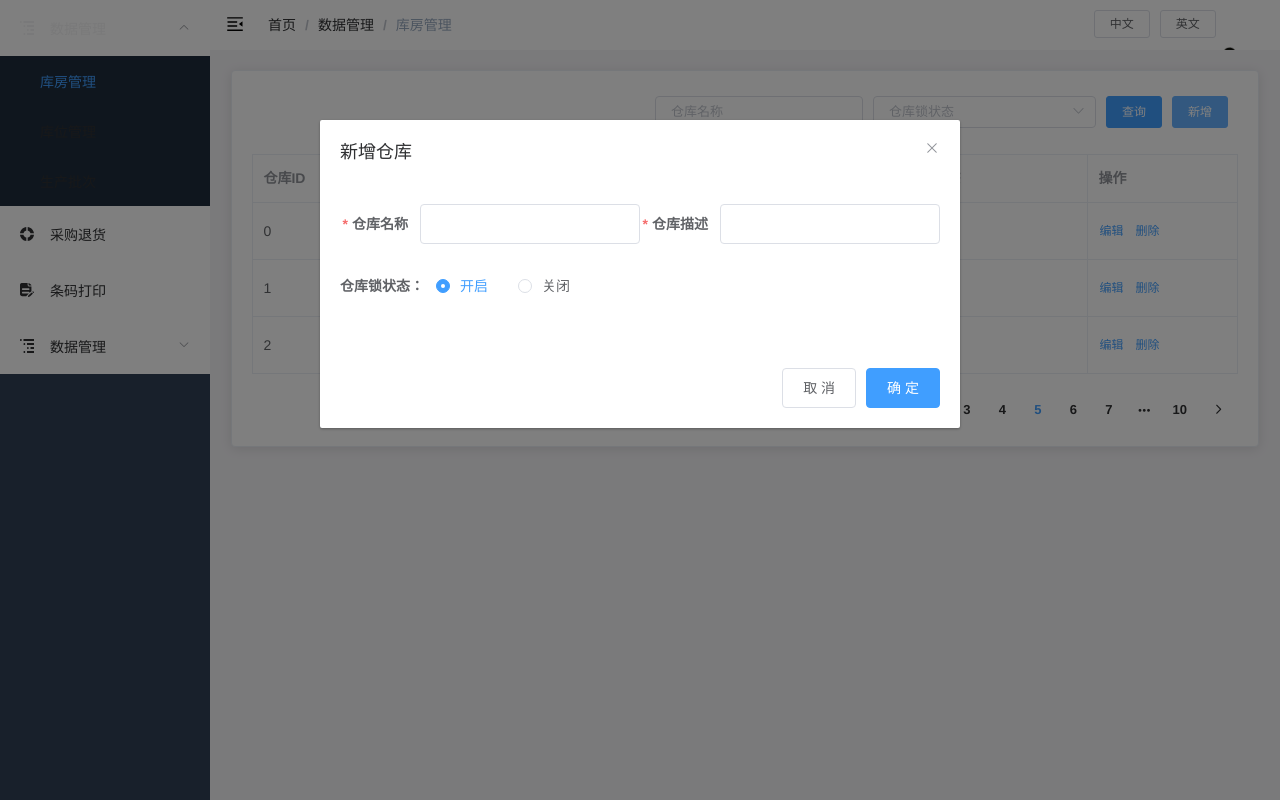
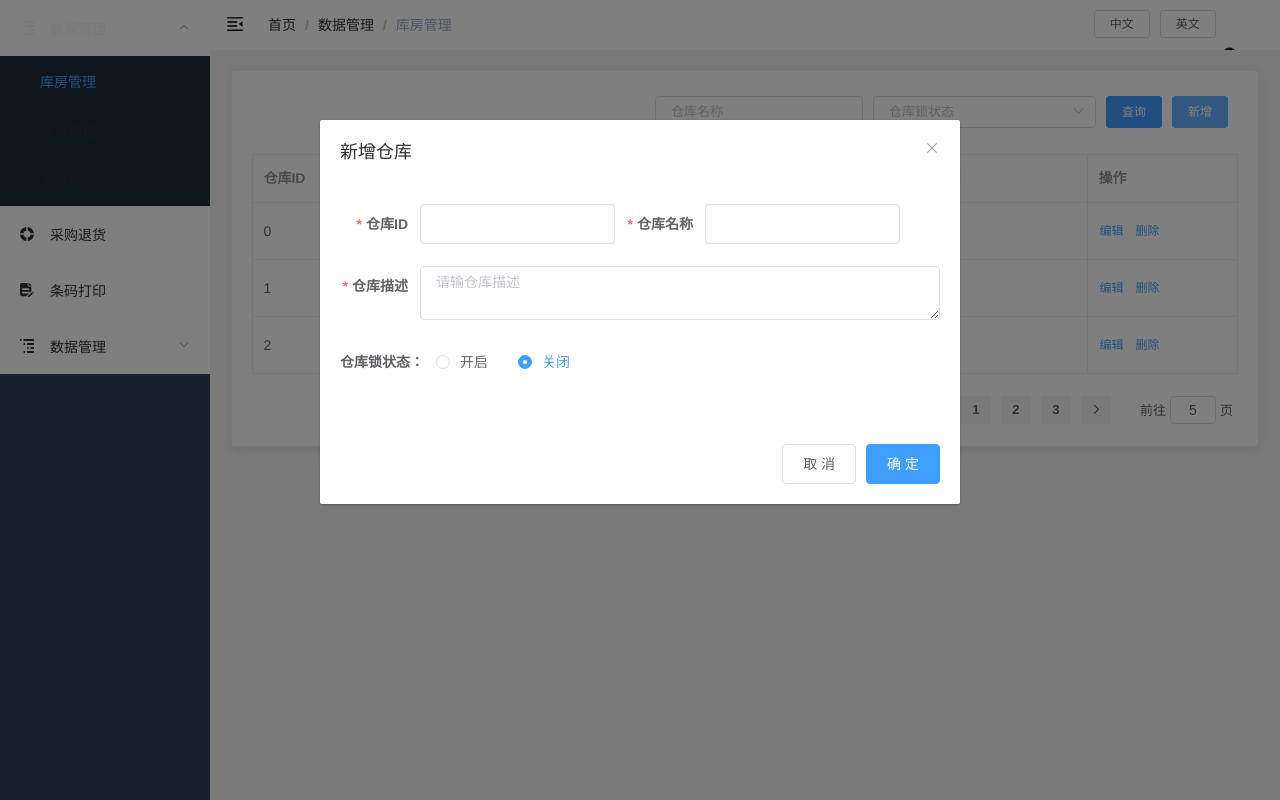
Before and after one commit to WhiteLierTo/wms, a Vue app: page /data-manager/warehouse-manager in a window 1280 px wide. Both pictures are taken after a click on the button "新增". Built offline with nearby package versions, Linux system fonts and the light colour scheme.

Commit message:
fix：login跳转

```diff
--- a/src/permission.js
+++ b/src/permission.js
@@ -19,7 +19,7 @@ router.beforeEach(async(to, from, next) => {
 
   // determine whether the user has logged in
   // const hasToken = getToken()
-  if (to.path === '/login') {
+  if (to.path === '/home') {
     next({ path: '/' })
   } else {
     next()
--- a/src/router/index.js
+++ b/src/router/index.js
@@ -31,6 +31,19 @@ export const constantRoutes = [{
                 import('@/views/home/index'),
     hidden: true,
     meta: { title: '首页', icon: 'home' }
+  }]
+},
+{
+  path: '/login',
+  component: Layout,
+  redirect: '/login',
+  children: [{
+    path: 'login',
+    name: 'login',
+    component: () =>
+                import('@/views/login/index'),
+    hidden: true,
+    meta: { title: '用户登录', icon: 'login' }
   }]
 },
 {
--- a/src/views/data-manager/warehouse-manager.vue
+++ b/src/views/data-manager/warehouse-manager.vue
@@ -62,14 +62,15 @@
           </el-table>
         </section>
         <el-pagination
+          background
           :current-page.sync="current"
           :page-sizes="[10, 20, 30, 40]"
           :page-size="10"
           @size-change="handleSizeChange"
-          layout="sizes, prev, pager, next"
+          layout="total, sizes, prev, pager, next, jumper"
           @current-change="handleCurrentChange"
           style="float: right;margin:20px 0px 20px 0px"
-          :total="100"
+          :total="30"
         />
       </el-card>
     </div>
@@ -79,7 +80,19 @@
       <el-dialog title="新增仓库" :visible.sync="add">
         <el-form :model="addData" class="demo-ruleForm">
           <el-row>
-            <el-col :span="12">
+            <el-col :span="11">
+              <el-form-item
+                prop="wid"
+                label="仓库ID"
+                :label-width="formLabelWidth"
+                :rules="[
+                  { required: true, message: '仓库ID不能为空'}
+                ]"
+              >
+                <el-input v-model="addData.wid" autocomplete="off" />
+              </el-form-item>
+            </el-col>
+            <el-col  style="margin-left:10px" :span="11">
               <el-form-item
                 prop="warehouseName"
                 label="仓库名称"
@@ -91,7 +104,8 @@
                 <el-input v-model="addData.warehouseName" autocomplete="off" />
               </el-form-item>
             </el-col>
-            <el-col :span="12">
+          </el-row>
+          <div>
             <el-form-item
               prop="description"
               label="仓库描述"
@@ -100,15 +114,19 @@
                   { required: true, message: '仓库描述不能为空'}
                 ]"
             >
-                <el-input v-model.number="addData.description" autocomplete="off" />
+              <el-input
+                type="textarea"
+                :autosize="{ minRows: 2, maxRows: 4}"
+                placeholder="请输仓库描述"
+                v-model="addData.description"
+              ></el-input>
             </el-form-item>
-            </el-col>
-          </el-row>
+          </div>
           <el-row>
             <el-col :span="12">
               <el-form-item label="仓库锁状态：" prop="region">
-                <el-radio v-model="addData.warehouseLock" label="1" checked>开启</el-radio>
-                <el-radio v-model="addData.warehouseLock" label="0">关闭</el-radio>
+                <el-radio v-model="addData.warehouseLock" label="1">开启</el-radio>
+                <el-radio v-model="addData.warehouseLock" label="0" checked>关闭</el-radio>
               </el-form-item>
             </el-col>
           </el-row>
@@ -126,7 +144,19 @@
       <el-dialog title="编辑仓库" :visible.sync="edit">
         <el-form :model="editData" class="demo-ruleForm">
           <el-row>
-            <el-col :span="12">
+           <el-col :span="11">
+              <el-form-item
+                prop="wid"
+                label="仓库ID"
+                :label-width="formLabelWidth"
+                :rules="[
+                  { required: true, message: '仓库ID不能为空'},
+                ]"
+              >
+                <el-input disabled v-model="editData.wid" autocomplete="off" />
+              </el-form-item>
+            </el-col>
+            <el-col style="margin-left:10px" :span="11">
               <el-form-item
                 prop="warehouseName"
                 label="仓库名称"
@@ -138,19 +168,22 @@
                 <el-input v-model="editData.warehouseName" autocomplete="off" />
               </el-form-item>
             </el-col>
-            <el-col :span="12">
+          </el-row>
             <el-form-item
               prop="description"
               label="仓库描述"
               :label-width="formLabelWidth"
               :rules="[
-                  { required: true, message: '仓库数量不能为空'},
+                  { required: true, message: '仓库描述不能为空'}
                 ]"
             >
-                <el-input v-model="editData.description" autocomplete="off" />
+              <el-input
+                type="textarea"
+                :autosize="{ minRows: 2, maxRows: 4}"
+                placeholder="请输仓库描述"
+                v-model="editData.description"
+              ></el-input>
             </el-form-item>
-            </el-col>
-          </el-row>
           <el-row>
             <el-col :span="12">
               <el-form-item label="仓库锁状态：" prop="region">
@@ -172,35 +205,36 @@
 
 <script>
 export default {
-  name: 'warehouse',
+  name: "warehouse",
   data() {
     return {
       current: 5,
       options: [
         {
           // 仓库状态查询
-          value: '1',
-          label: '开启'
+          value: "1",
+          label: "开启"
         },
         {
-          value: '0',
-          label: '关闭'
+          value: "0",
+          label: "关闭"
         }
       ],
       add: false,
       edit: false,
-      formLabelWidth: '80px',
+      formLabelWidth: "80px",
       addData: {
         // 新增数据
-        warehouseName: '',
-        description: '',
-        warehouseLock: '1'
+        wid: "",
+        warehouseName: "",
+        description: "",
+        warehouseLock: "0"
       },
       editData: {},
       page: {
         // 查询条件
-        warehouseLock: '',
-        warehouseName: '',
+        warehouseLock: "",
+        warehouseName: "",
         total: 40,
         page: 1
       },
@@ -208,82 +242,82 @@ export default {
         // 列表数据
         {
           wid: 0,
-          warehouseName: '恒温仓库',
-          description: '温度为15-20摄氏度',
-          warehouseLock: '1'
+          warehouseName: "恒温仓库",
+          description: "温度为15-20摄氏度",
+          warehouseLock: "1"
         },
         {
           wid: 1,
-          warehouseName: '低温仓库',
-          description: '温度为零下15-20摄氏度',
-          warehouseLock: '1'
+          warehouseName: "低温仓库",
+          description: "温度为零下15-20摄氏度",
+          warehouseLock: "1"
         },
         {
           wid: 2,
-          warehouseName: '高温仓库',
-          description: '温度为零下40-60摄氏度',
-          warehouseLock: '0'
+          warehouseName: "高温仓库",
+          description: "温度为零下40-60摄氏度",
+          warehouseLock: "0"
         }
       ]
-    }
+    };
   },
   methods: {
     handleSizeChange(val) {
-      console.log(`每页 ${val} 条`)
+      console.log(`每页 ${val} 条`);
     },
     handleCurrentChange(val) {
-      console.log(`当前页: ${val}`)
+      console.log(`当前页: ${val}`);
     },
     editHandleClick(e) {
-      this.edit = true
-      this.editData = e
+      this.edit = true;
+      this.editData = e;
     },
     deleteHandleClick() {
-      this.$confirm('此操作将永久删除该仓库, 是否继续?', '提示', {
-        confirmButtonText: '确定',
-        cancelButtonText: '取消',
-        type: 'warning'
+      this.$confirm("此操作将永久删除该仓库, 是否继续?", "提示", {
+        confirmButtonText: "确定",
+        cancelButtonText: "取消",
+        type: "warning"
       })
-        .then(async() => {
+        .then(async () => {
           this.$message({
-            type: 'success',
-            message: '删除成功!'
+            type: "success",
+            message: "删除成功!"
+          });
         })
-        })
-        .catch(() => {})
+        .catch(() => {});
     },
     addHandleClick() {
       if (!this.addData.warehouseName || !this.addData.description) {
         this.$message({
           showClose: true,
-          message: '请完善信息',
-          type: 'warning'
-        })
-        return
+          message: "请完善信息",
+          type: "warning"
+        });
+        return;
       }
-      this.add = false
+      this.add = false;
       this.$message({
-        message: '添加成功',
-        type: 'success'
-      })
+        message: "添加成功",
+        type: "success"
+      });
     },
     editSubmit() {
       if (!this.editData.warehouseName || !this.editData.description) {
         this.$message({
           showClose: true,
-          message: '请完善信息',
-          type: 'warning'
-        })
-        return
+          message: "请完善信息",
+          type: "warning"
+        });
+        return;
       }
-      this.edit = false
+      this.edit = false;
       this.$message({
-        message: '编辑成功',
-        type: 'success'
-      })
+        message: "编辑成功",
+        type: "success"
+      });
     }
   }
-}
+};
 </script>
 
 <style>
--- a/src/views/login/index.vue
+++ b/src/views/login/index.vue
@@ -33,7 +33,8 @@
   }
 </script>
 
-<style scoped>
+<style lang="scss" scoped>
+  $bg:#fff;
   .loginBody {
     width: 100%;
     height: 1000px;
@@ -46,7 +47,7 @@
     margin: 20px 0;
     border-radius: 20px 20px;
     background: rgba(247, 22, 13, 0.76);
-    color: #ffffff;
+    color: $bg;
     font-size: 20px;
   }
 
```
Also changed, not shown: src/api/warehouse.js (added, +9 -0 lines). Lines whose indentation alone changed are shown as unchanged.
